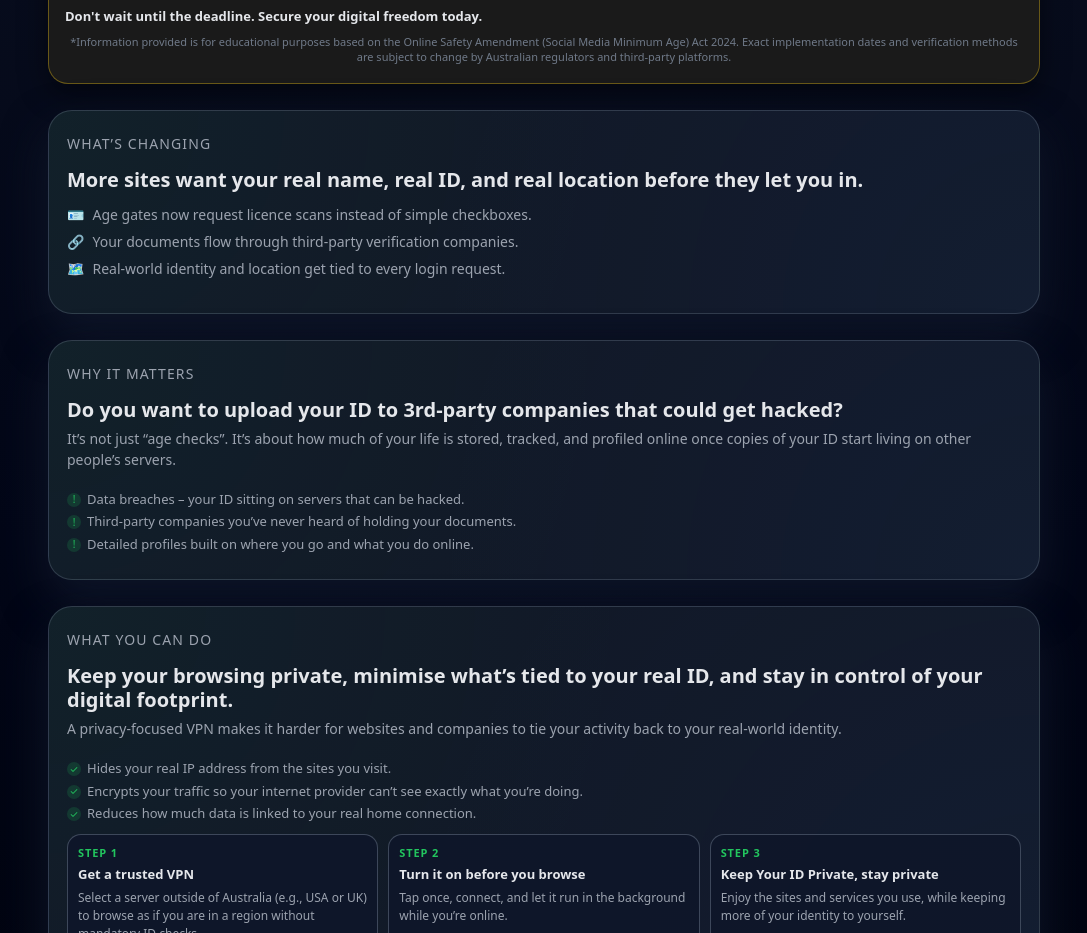
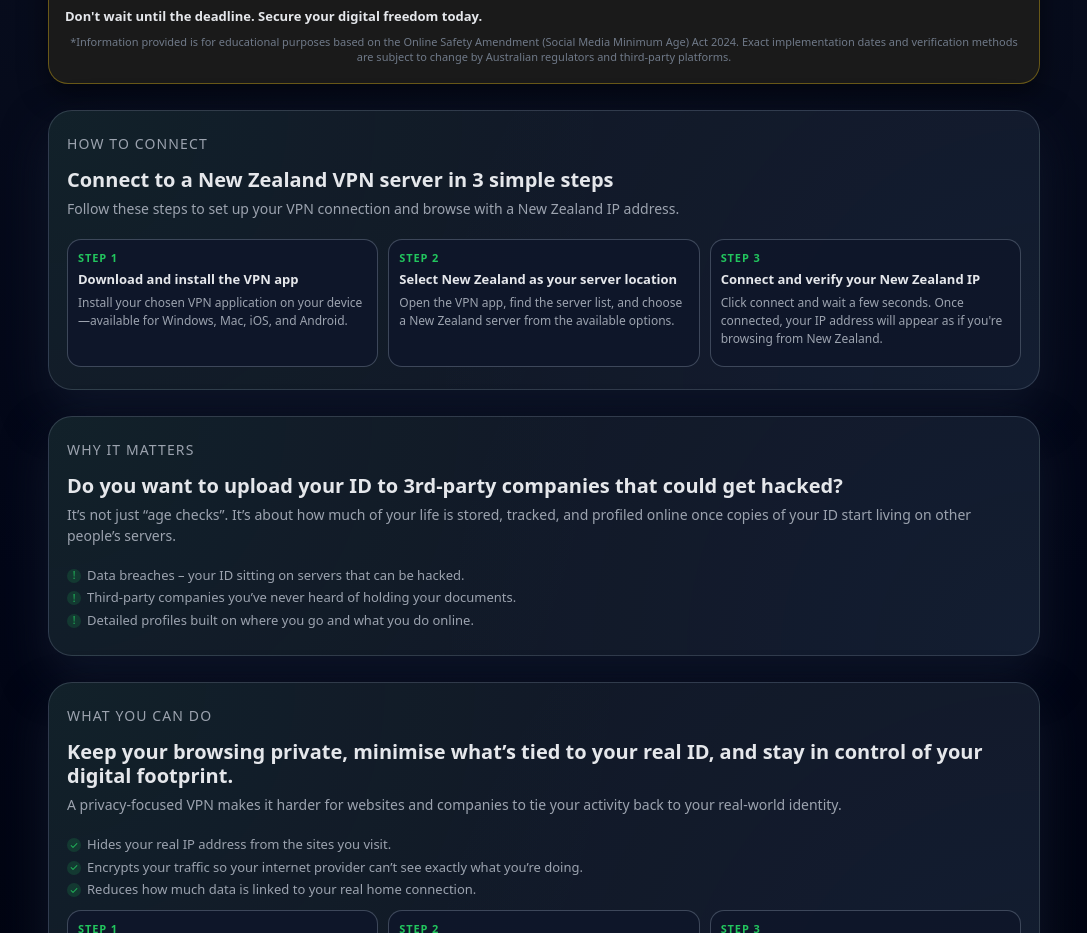
Before and after one commit to testkk2/ProtectYourID, a plain HTML site: page index.html in a window 1280 px wide. Shown: the part 955-1888 px from the top of the page, without its empty margins (96-1183 px from the left). Drawn offline with Linux system fonts and the light colour scheme.

Commit message:
Add files via upload

```diff
--- a/index.html
+++ b/index.html
@@ -5,6 +5,15 @@
   <title>Stay Private Online – Protect Your ID</title>
   <link rel="icon" type="image/x-icon" href="favicon.ico" />
   <meta name="viewport" content="width=device-width, initial-scale=1" />
+  <!-- Google tag (gtag.js) -->
+  <script async src="https://www.googletagmanager.com/gtag/js?id=G-DMGR6SJ0KQ"></script>
+  <script>
+    window.dataLayer = window.dataLayer || [];
+    function gtag(){dataLayer.push(arguments);}
+    gtag('js', new Date());
+
+    gtag('config', 'G-DMGR6SJ0KQ');
+  </script>
   <style>
     :root {
       --bg: #050816;
@@ -684,16 +693,32 @@
         <p class="fact-footnote">*Information provided is for educational purposes based on the Online Safety Amendment (Social Media Minimum Age) Act 2024. Exact implementation dates and verification methods are subject to change by Australian regulators and third-party platforms.</p>
       </section>
 
-      <!-- Section: What’s changing -->
-      <section class="section-block" id="whats-changing">
+      <!-- Section: How to connect to New Zealand VPN -->
+      <section class="section-block" id="how-to-connect-nz">
         <div class="section-header">
-          <p class="section-tag">What’s changing</p>
-          <h2 class="section-title">More sites want your real name, real ID, and real location before they let you in.</h2>
-          <ul class="emoji-list">
-            <li><span>🪪</span><span>Age gates now request licence scans instead of simple checkboxes.</span></li>
-            <li><span>🔗</span><span>Your documents flow through third-party verification companies.</span></li>
-            <li><span>🗺️</span><span>Real-world identity and location get tied to every login request.</span></li>
-          </ul>
+          <p class="section-tag">How to connect</p>
+          <h2 class="section-title">Connect to a New Zealand VPN server in 3 simple steps</h2>
+          <p class="section-lede">
+            Follow these steps to set up your VPN connection and browse with a New Zealand IP address.
+          </p>
+        </div>
+
+        <div class="steps">
+          <div class="step">
+            <div class="step-num">Step 1</div>
+            <div class="step-title">Download and install the VPN app</div>
+            <p>Install your chosen VPN application on your device—available for Windows, Mac, iOS, and Android.</p>
+          </div>
+          <div class="step">
+            <div class="step-num">Step 2</div>
+            <div class="step-title">Select New Zealand as your server location</div>
+            <p>Open the VPN app, find the server list, and choose a New Zealand server from the available options.</p>
+          </div>
+          <div class="step">
+            <div class="step-num">Step 3</div>
+            <div class="step-title">Connect and verify your New Zealand IP</div>
+            <p>Click connect and wait a few seconds. Once connected, your IP address will appear as if you're browsing from New Zealand.</p>
+          </div>
         </div>
 
       </section>
```
